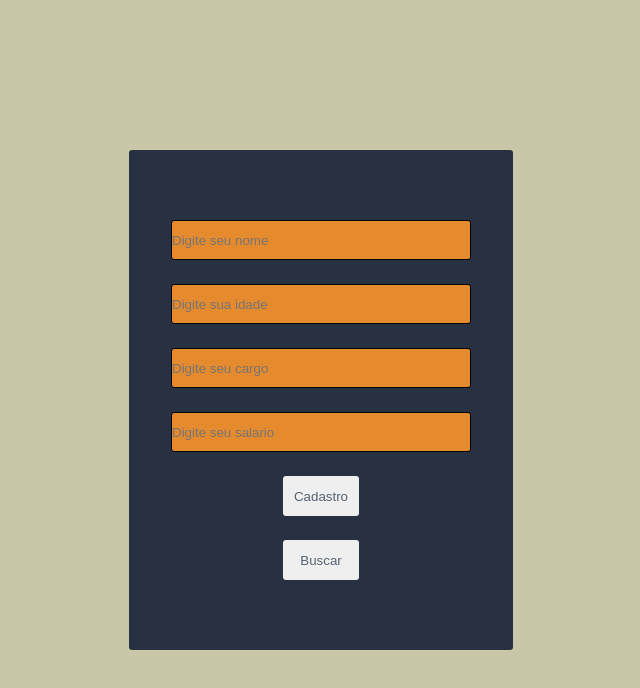
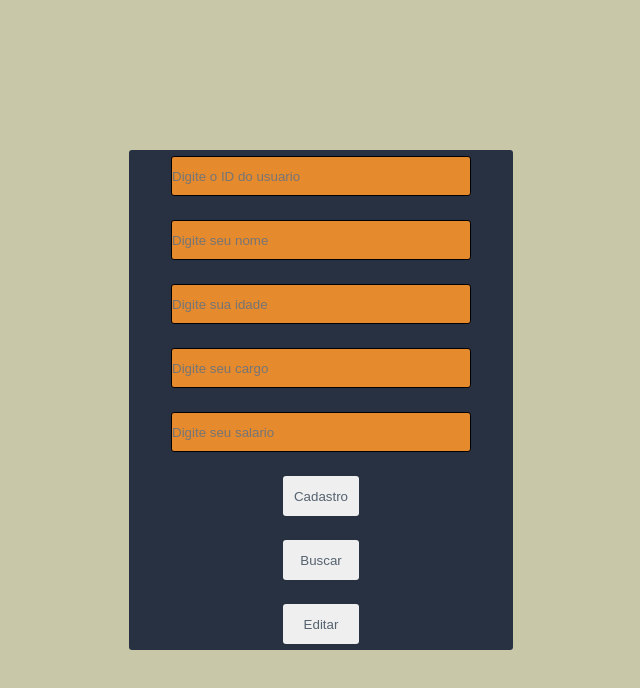
Before and after one commit to viniciusuliano/firestore, a React (Create React App) app: page / in a window 1280 px wide. Shown: the top 688 px of the page, without its empty margins (304-944 px from the left). Built offline with nearby package versions, Linux system fonts and the light colour scheme.

Commit message:
editando banco com updateDoc

```diff
--- a/src/App.js
+++ b/src/App.js
@@ -1,14 +1,14 @@
 import './app.css'
 import { useState } from 'react';
 import {db} from './firestoreTeste'
-import { addDoc, collection, getDocs } from 'firebase/firestore';
+import { addDoc, collection, doc, getDocs, updateDoc } from 'firebase/firestore';
 function App() {
   const [nome, setNome] = useState('')
   const [idade, setIdade] = useState('')
   const [cargo, setCargo] = useState('')
   const [salario, setSalario] = useState('')
   const [users , setUsers] = useState([])
-
+  const [idUser, setidUser] = useState('')
 
 
   async function cadastrarUser(){
@@ -55,20 +55,39 @@ function App() {
     })
 
   }
+
+  async function editarUser(){
+      const userRef = doc(db, "User", idUser)
+      await updateDoc(userRef, {
+      nome: nome,
+      idade:idade,
+      cargo:cargo,
+      salario:salario,
+    })
+    .then(()=>{
+      alert('EDITADO COM SUCESSO')
+    })
+    .catch((erro)=>{
+      alert('ALGO ESTA ERRADO, DIGITE TODAS AS INFORMAÇÕES PARA EDITAR O USUARIO' + erro)
+    })
+  }
   return (
     <div className='container'>
         <div className='formulario'>
+        <input type='text' placeholder='Digite o ID do usuario' onChange={(e)=> setidUser(e.target.value)}></input>
         <input type='text' placeholder='Digite seu nome' onChange={(element) => setNome(element.target.value)} required></input>
         <input type='number' placeholder='Digite sua idade' onChange={(element) => setIdade(element.target.value)} ></input>
         <input type='text' placeholder='Digite seu cargo' onChange={(element) => setCargo(element.target.value)}></input>
         <input type='number' placeholder='Digite seu salario' onChange={(element) => setSalario(element.target.value)}></input>
         <button onClick={cadastrarUser}>Cadastro</button>
         <button onClick={buscarUser}>Buscar</button>
+        <button onClick={editarUser}>Editar</button>
         </div>
       <ul className='lista'>
           {users.map((usuarios)=>{
             return(
-              <li key={usuarios.id}>
+              <li key={usuarios.id}><br></br>
+                <span>ID: {usuarios.id}</span><br></br>
                 <span>Usuario: {usuarios.nome}</span><br></br>
                 <span>Idade: {usuarios.idade}</span><br></br>
                 <span>Cargo: {usuarios.cargo}</span><br></br>
```
